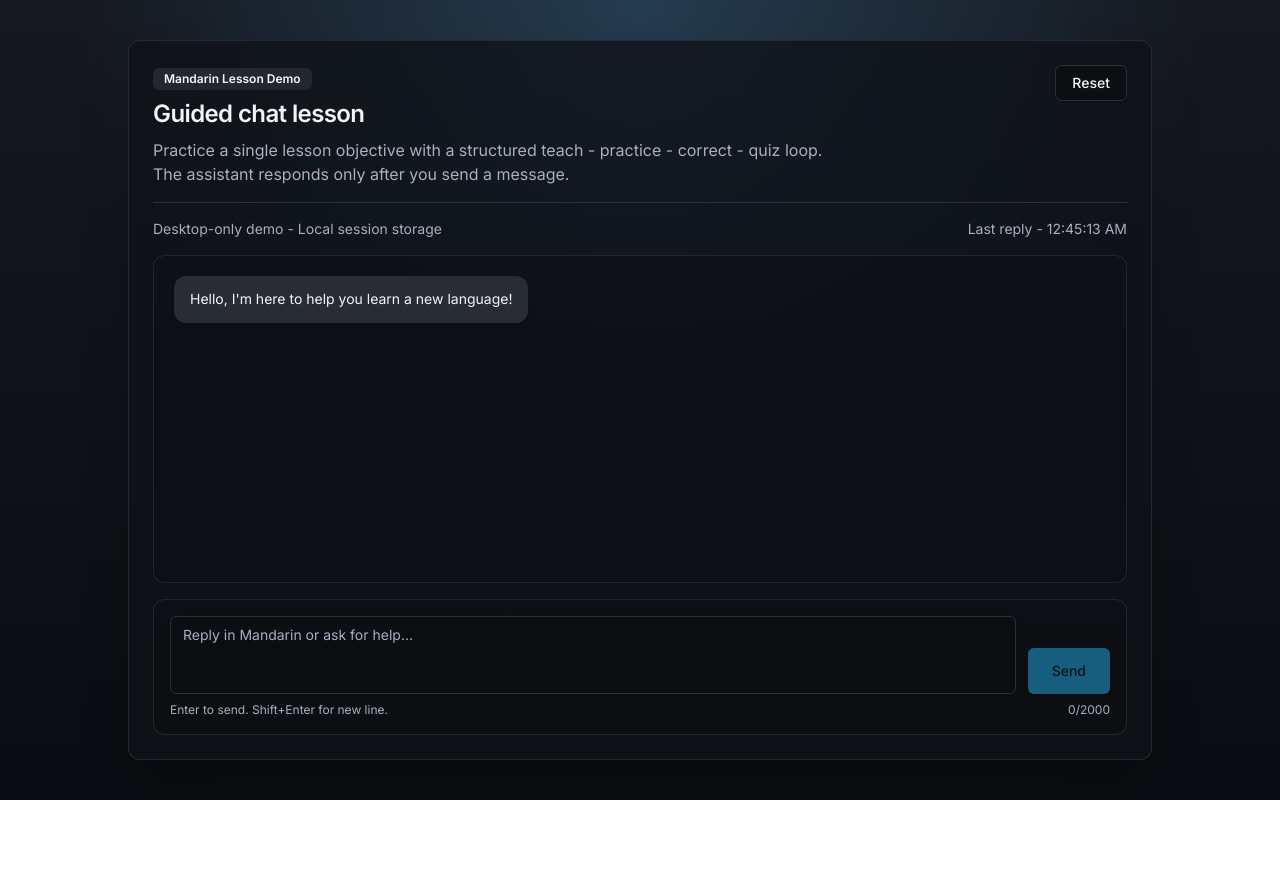
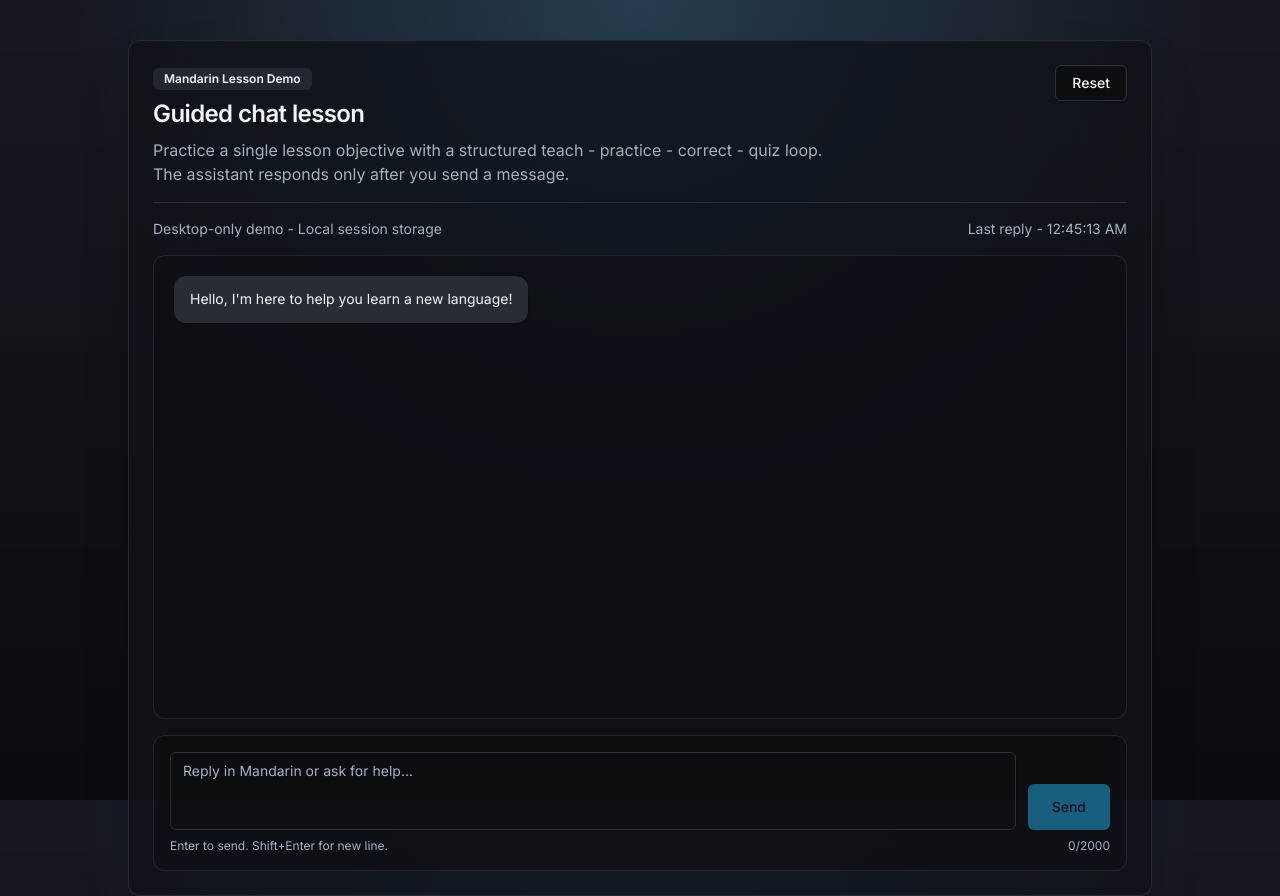
Before and after one commit to DirtyDustyFloors/NwHacks-2026, a Next.js app in the folder language-app/: page / in a window 1280 px wide. Before the commit the page ends 800 px from the top, so only its background shows below. Built offline with nearby package versions, Linux system fonts and the light colour scheme.

Commit message:
fixed scrolling on text box

```diff
--- a/language-app/app/page.tsx
+++ b/language-app/app/page.tsx
@@ -176,7 +176,7 @@ export default function Home() {
   };
 
   return (
-    <div className="flex min-h-screen w-full flex-col bg-transparent px-10 py-10">
+    <div className="flex h-screen w-full flex-col bg-transparent px-10 py-10">
       <Card className="mx-auto flex w-full max-w-5xl flex-1 flex-col border-border/80 bg-card/80 shadow-2xl">
         <CardHeader className="space-y-4 pb-4">
           <div className="flex items-start justify-between gap-6">
@@ -217,7 +217,7 @@ export default function Home() {
         <CardContent className="flex flex-1 flex-col gap-4" aria-live="polite">
           <div
             ref={listRef}
-            className="flex h-[58vh] flex-1 flex-col gap-4 overflow-y-auto rounded-xl border border-border/70 bg-background/40 p-5 scroll-smooth"
+            className="flex h-[58vh] flex-col min-h-0 gap-4 overflow-y-auto rounded-xl border border-border/70 bg-background/40 p-5 scroll-smooth"
           >
             {messages.length === 0 ? (
               <div className="flex h-full items-center justify-center text-sm text-muted-foreground">
```
